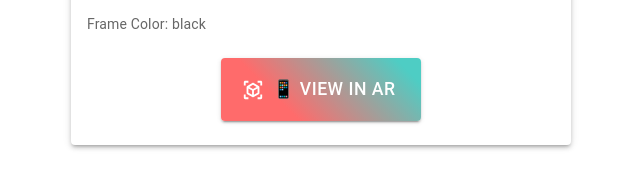
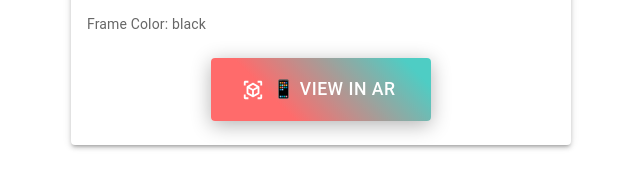
Before and after one commit to lahiruAsiri/wall-art-ar, a React (Vite) app: page / in a window 1280 px wide. Shown: the part 659-830 px from the top of the page, without its empty margins (319-959 px from the left). Built offline with nearby package versions, Linux system fonts and the light colour scheme.

Commit message:
Update ARButton.jsx

```diff
--- a/src/components/ARButton.jsx
+++ b/src/components/ARButton.jsx
@@ -1,22 +1,38 @@
 "use client"
 
 import { useState } from "react"
-import { Button, Alert, Typography } from "@mui/material"
+import { Button, Typography, CircularProgress, Alert, Box } from "@mui/material"
 import { ViewInAr } from "@mui/icons-material"
 import ARViewer from "./ARViewer"
 
 const ARButton = ({ wallArtData }) => {
   const [showAR, setShowAR] = useState(false)
-  const [error, setError] = useState("")
+  const [isLoading, setIsLoading] = useState(false)
+  const [error, setError] = useState(null)
 
   const handleClick = async () => {
-    // Check camera support
-    if (!navigator.mediaDevices || !navigator.mediaDevices.getUserMedia) {
-      setError("Camera not supported on this device")
-      return
+    setError(null)
+    setIsLoading(true)
+
+    try {
+      // Check camera availability
+      if (!navigator.mediaDevices || !navigator.mediaDevices.getUserMedia) {
+        throw new Error("Camera not available on this device")
+      }
+
+      // Quick permission check
+      await navigator.mediaDevices.getUserMedia({ video: true }).then((stream) => {
+        // Stop the stream immediately, we just needed to check permission
+        stream.getTracks().forEach((track) => track.stop())
+      })
+
+      setShowAR(true)
+    } catch (err) {
+      console.error("AR start failed:", err)
+      setError(`Camera access failed: ${err.message}`)
+    } finally {
+      setIsLoading(false)
     }
-
-    setShowAR(true)
   }
 
   const handleClose = () => {
@@ -24,23 +40,26 @@ const ARButton = ({ wallArtData }) => {
   }
 
   return (
-    <>
+    <Box>
       <Button
         variant="contained"
         size="large"
-        startIcon={<ViewInAr />}
+        startIcon={isLoading ? <CircularProgress size={20} color="inherit" /> : <ViewInAr />}
         onClick={handleClick}
+        disabled={isLoading}
         sx={{
-          minWidth: 200,
+          minWidth: 220,
           py: 2,
+          fontSize: "1.1rem",
           background: "linear-gradient(45deg, #FF6B6B 30%, #4ECDC4 90%)",
-          fontSize: "1.1rem",
+          boxShadow: "0 4px 20px rgba(0,0,0,0.3)",
           "&:hover": {
             background: "linear-gradient(45deg, #FF5252 30%, #26A69A 90%)",
+            boxShadow: "0 6px 25px rgba(0,0,0,0.4)",
           },
         }}
       >
-        📱 View in AR
+        {isLoading ? "Starting..." : "📱 View in AR"}
       </Button>
 
       {error && (
@@ -50,7 +69,7 @@ const ARButton = ({ wallArtData }) => {
       )}
 
       {showAR && <ARViewer wallArtData={wallArtData} onClose={handleClose} />}
-    </>
+    </Box>
   )
 }
 
```
